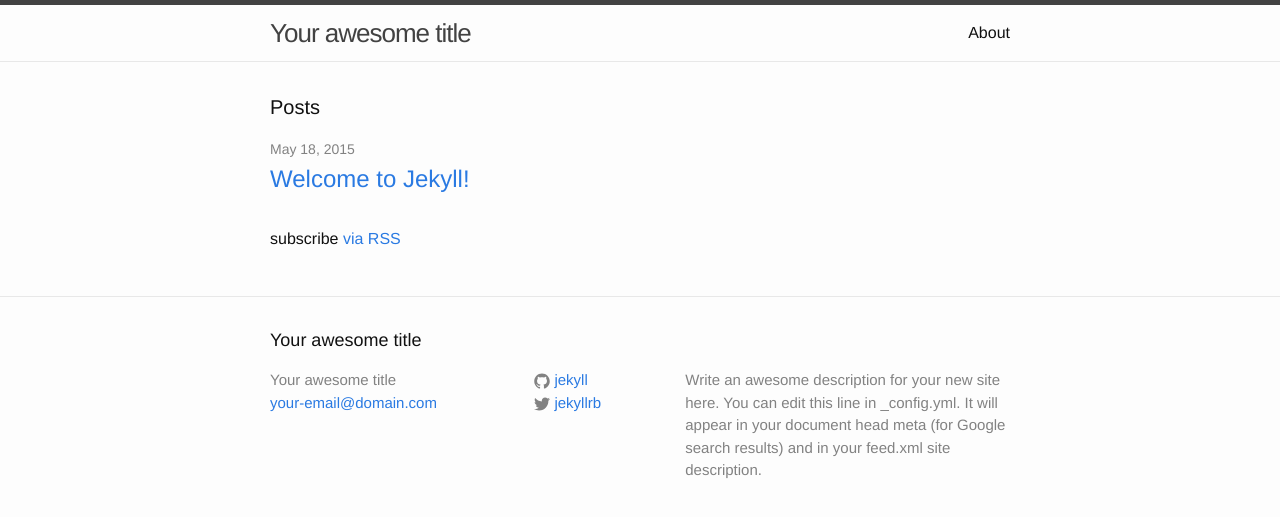
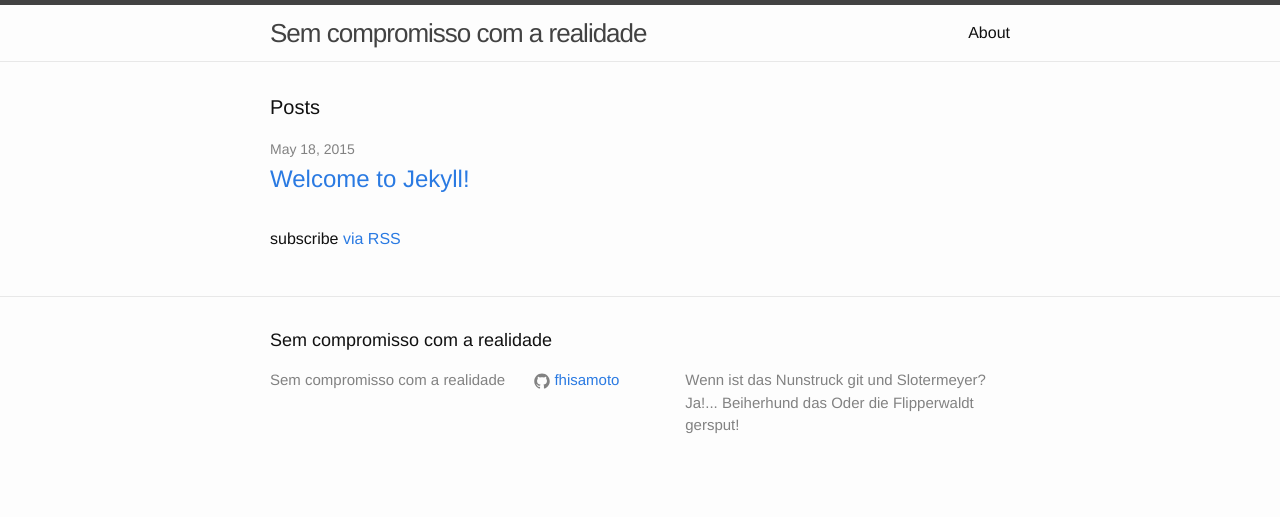
Before and after one commit to fhisamoto/kuririn, a Jekyll site: the page built from index.html, in a window 1280 px wide. Shown: the top 517 px of the page. Built offline with Jekyll 4.4.1, drawn with Linux system fonts in a browser that asks for light colours.

Commit message:
Configures blog.

```diff
--- a/_config.yml
+++ b/_config.yml
@@ -1,14 +1,12 @@
 # Site settings
-title: Your awesome title
-email: your-email@domain.com
+title: Sem compromisso com a realidade
+email:
 description: > # this means to ignore newlines until "baseurl:"
-  Write an awesome description for your new site here. You can edit this
-  line in _config.yml. It will appear in your document head meta (for
-  Google search results) and in your feed.xml site description.
+  Wenn ist das Nunstruck git und Slotermeyer? Ja!...
+  Beiherhund das Oder die Flipperwaldt gersput!
 baseurl: "" # the subpath of your site, e.g. /blog/
 url: "http://yourdomain.com" # the base hostname & protocol for your site
-twitter_username: jekyllrb
-github_username:  jekyll
+github_username:  fhisamoto
 
 # Build settings
 markdown: kramdown
```
